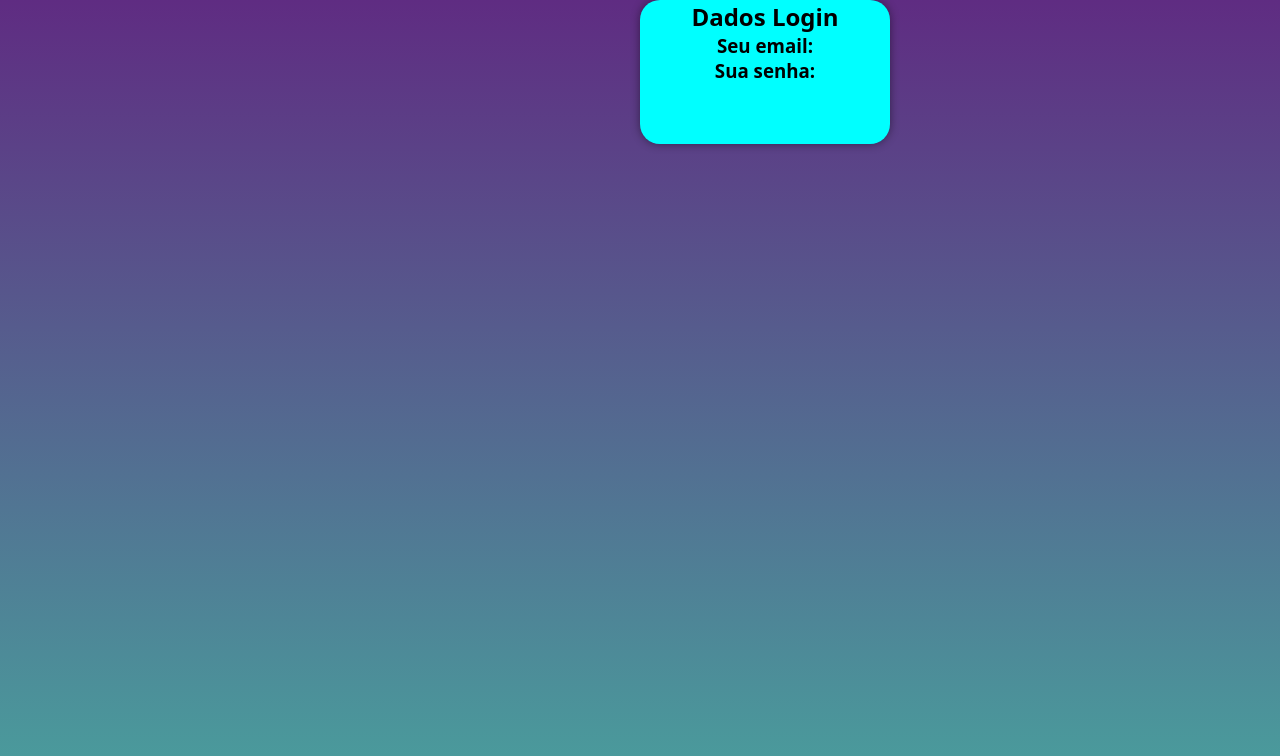
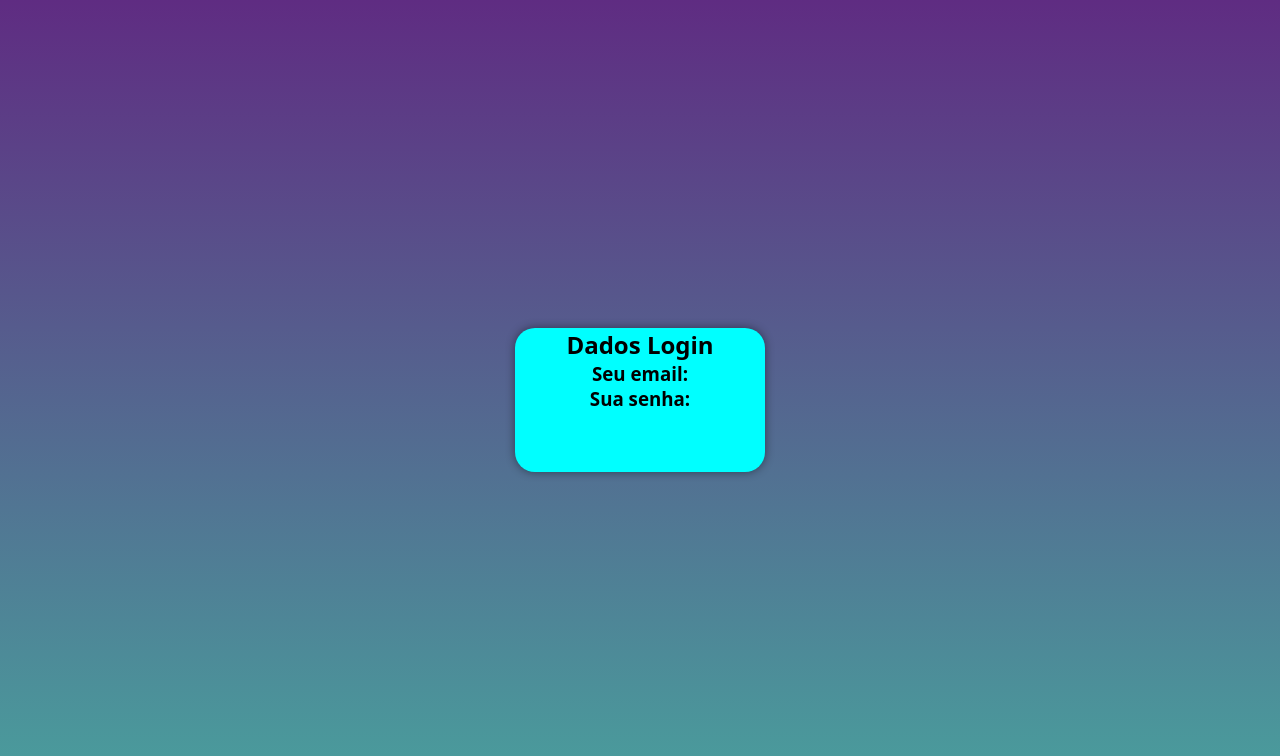
Before and after one commit to BrunoOlv10/projeto-login, a plain HTML site: page dados.html in a window 1280 px wide. Drawn offline with Linux system fonts and the light colour scheme.

Commit message:
fix center section

```diff
--- a/css/dados.css
+++ b/css/dados.css
@@ -1,4 +1,12 @@
 @charset "UTF-8";
+
+:root {
+    --verde-escuro: #2d6462;
+    --verde: #49a09d;
+    --verde-agua: #6cd3cf;
+    --verde-claro: #94cfcd;
+    --lilas: #5f2c82;
+}
 
 * {
     font-family: system-ui, -apple-system, BlinkMacSystemFont, 'Segoe UI', Roboto, Oxygen, Ubuntu, Cantarell, 'Open Sans', 'Helvetica Neue', sans-serif;
@@ -8,18 +16,20 @@
 }
 
 body, html {
+    background-color: var(--lilas);
     height: 100vh;
     width: 100vw;
 }
 
 .principal {
-    position: relative;
+
 }
 
 .dados {
     position: absolute;
     top: 50%;
     left: 50%;
+    transform: translate(-50%, -50%);
     text-align: center;
     background-color: aqua;
     width: 250px;
```
Also changed, not shown: dados.html (+4 -4 lines), index.html (+1 -1 lines).
